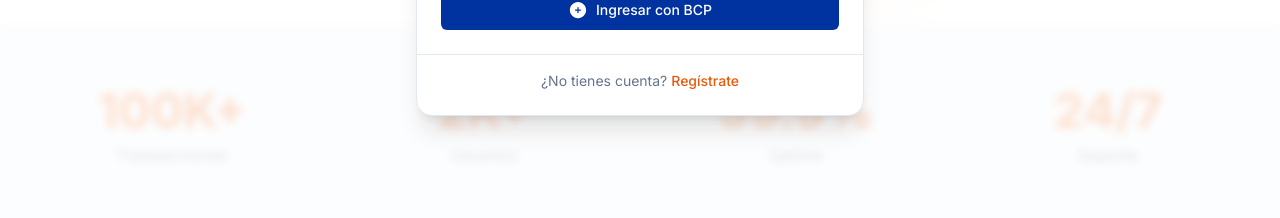
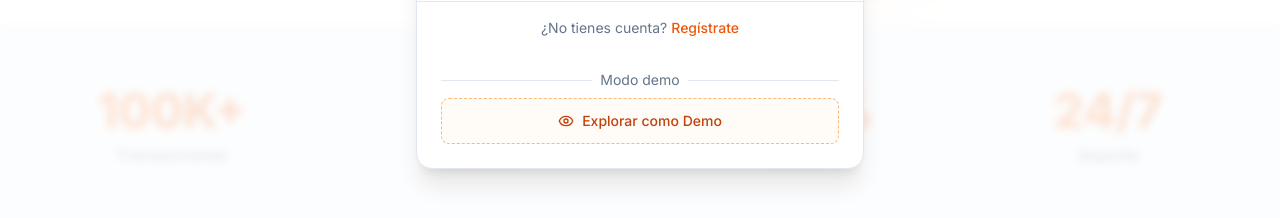
Before and after one commit to DevBelzebubs/Payflow-Frontend, a Next.js app: page / in a window 1280 px wide. Both pictures are taken after a click on the button "Iniciar Sesión". Shown: the part 558-776 px from the top of the page. Built offline with nearby package versions, Linux system fonts and the light colour scheme; no server answers.

Commit message:
GR-39 Added demo mode

```diff
--- a/api/services/AuthService.ts
+++ b/api/services/AuthService.ts
@@ -83,6 +83,16 @@
     throw new Error(errorMsg);
   }
 };
+const demoLogin = async (): Promise<AuthResponse> => {
+  try {
+    const response = await api.post<AuthResponse>('/auth/demo-login');
+    return response.data;
+  } catch (error: any) {
+    console.error('Error en demo login:', error.response?.data?.error || error.message);
+    throw new Error(error.response?.data?.error || 'Error al iniciar sesión demo');
+  }
+};
+
 const loginWithBcp = async (dni:string,passwordBcp:string):Promise<AuthResponse> =>{
   try {
     const response = await api.post<AuthResponse>("/auth/login", {
@@ -104,4 +114,5 @@
   register,
   getClienteByUsuarioId,
   createCliente,
+  demoLogin,
 };
--- a/app/dashboard/admin/administradores/page.tsx
+++ b/app/dashboard/admin/administradores/page.tsx
@@ -38,6 +38,7 @@
 
 const AdminAdministradores = () => {
   const { user } = useAuth();
+  const isDemo = user?.rol === 'DEMO';
   const [admins, setAdmins] = useState<AdminRecord[]>([]);
   const [loading, setLoading] = useState(true);
   const [search, setSearch] = useState('');
@@ -166,9 +167,11 @@
                       </div>
                       {!isSelf && (
                         <Button
+                          disabled={isDemo}
                           variant="ghost"
                           size="sm"
                           className="text-destructive hover:text-destructive hover:bg-destructive/10"
+                          title={isDemo ? 'No disponible en modo demo' : ''}
                           onClick={() => setConfirmDialog({ open: true, adminId: admin.id, adminName: admin.usuario?.nombre || '' })}
                         >
                           <Trash2 className="w-4 h-4" />
--- a/app/dashboard/admin/layout.tsx
+++ b/app/dashboard/admin/layout.tsx
@@ -19,7 +19,7 @@
         return;
       }
 
-      if (user?.rol === 'ADMIN' || user?.rol === 'admin') {
+      if (user?.rol === 'ADMIN' || user?.rol === 'admin' || user?.rol === 'DEMO') {
         setAuthorized(true);
         setChecking(false);
         return;
--- a/app/dashboard/admin/page.tsx
+++ b/app/dashboard/admin/page.tsx
@@ -22,9 +22,7 @@
   { key: 'totalUsuarios', label: 'Usuarios', icon: Users, color: 'text-blue-600', bg: 'bg-blue-100 dark:bg-blue-900/30' },
   { key: 'usuariosActivos', label: 'Activos', icon: UserCheck, color: 'text-green-600', bg: 'bg-green-100 dark:bg-green-900/30' },
   { key: 'totalAdmins', label: 'Admins', icon: Shield, color: 'text-purple-600', bg: 'bg-purple-100 dark:bg-purple-900/30' },
-  { key: 'totalProductos', label: 'Productos', icon: Package, color: 'text-orange-600', bg: 'bg-orange-100 dark:bg-orange-900/30' },
-  { key: 'totalServicios', label: 'Servicios', icon: LayoutGrid, color: 'text-teal-600', bg: 'bg-teal-100 dark:bg-teal-900/30' },
-  { key: 'totalOrdenes', label: 'Órdenes', icon: ShoppingCart, color: 'text-rose-600', bg: 'bg-rose-100 dark:bg-rose-900/30' },
+  { key: 'totalClientes', label: 'Clientes', icon: Users, color: 'text-indigo-600', bg: 'bg-indigo-100 dark:bg-indigo-900/30' },
 ];
 
 const CHART_COLORS = ['#f97316', '#3b82f6', '#22c55e', '#a855f7', '#ec4899'];
--- a/app/dashboard/components/layout/DashboardHeader.tsx
+++ b/app/dashboard/components/layout/DashboardHeader.tsx
@@ -1,13 +1,17 @@
 "use client";
 import React from "react";
-import { Menu, Zap } from "lucide-react";
+import { Menu, Zap, Eye } from "lucide-react";
 import { Button } from "@/components/ui/button";
+import { useAuth } from "@/hooks/auth/useAuth";
 
 interface DashboardHeaderProps {
   onOpenSidebar: () => void;
 }
 
 const DashboardHeader: React.FC<DashboardHeaderProps> = ({ onOpenSidebar }) => {
+  const { user } = useAuth();
+  const isDemo = user?.rol === 'DEMO';
+
   return (
     <header className="md:hidden sticky top-0 z-30 flex h-16 items-center justify-between border-b bg-background px-6">
       <div className="flex items-center space-x-2">
@@ -17,6 +21,11 @@
         <span className="text-xl font-bold bg-gradient-to-r from-orange-600 to-orange-500 bg-clip-text text-transparent">
           PayFlow
         </span>
+        {isDemo && (
+          <span className="ml-2 text-[10px] font-semibold text-orange-600 bg-orange-100 dark:bg-orange-900/30 px-2 py-0.5 rounded-full border border-orange-300 flex items-center gap-1">
+            <Eye className="w-3 h-3" /> DEMO
+          </span>
+        )}
       </div>
       <Button
         variant="outline"
--- a/app/dashboard/components/layout/Sidebar.tsx
+++ b/app/dashboard/components/layout/Sidebar.tsx
@@ -18,7 +18,8 @@
   Repeat,
   Shield,
   Users,
-  BarChart3
+  BarChart3,
+  Eye
 } from "lucide-react";
 const navItems = [
   { href: "/dashboard", label: "Inicio", icon: Home },
@@ -90,7 +91,7 @@
             </Link>
           );
         })}
-        {(user?.rol === 'ADMIN' || user?.rol === 'admin') && (
+        {(user?.rol === 'ADMIN' || user?.rol === 'admin' || user?.rol === 'DEMO') && (
           <>
             <div className="pt-4 pb-2 px-4">
               <div className="flex items-center gap-2">
@@ -144,9 +145,16 @@
             {user?.nombre.charAt(0).toUpperCase()}
           </div>
           <div>
-            <p className="text-sm font-semibold text-foreground">
-              {user?.nombre}
-            </p>
+            <div className="flex items-center gap-2">
+              <p className="text-sm font-semibold text-foreground">
+                {user?.nombre}
+              </p>
+              {user?.rol === 'DEMO' && (
+                <span className="text-[10px] font-semibold text-orange-600 bg-orange-100 dark:bg-orange-900/30 px-1.5 py-0.5 rounded-full flex items-center gap-0.5">
+                  <Eye className="w-3 h-3" /> DEMO
+                </span>
+              )}
+            </div>
             <p className="text-xs text-muted-foreground truncate">{user?.email}</p>
           </div>
         </div>
--- a/components/Auth/Login.tsx
+++ b/components/Auth/Login.tsx
@@ -4,6 +4,7 @@
 import { useRouter } from 'next/navigation';
 import { Button } from '../ui/button';
 import { AuthService } from '@/api/services/AuthService';
+import { Eye } from 'lucide-react';
 
 const Login: React.FC<LoginModalProps> = ({ isOpen, onClose, onSwitchToRegister }) => {
   const [identifier, setIdentifier] = useState('');
@@ -190,6 +191,40 @@
                 Regístrate
               </button>
             </div>
+
+            <div className="px-6 pb-6">
+              <div className="relative my-2">
+                <div className="absolute inset-0 flex items-center">
+                  <div className="w-full border-t border-border"></div>
+                </div>
+                <div className="relative flex justify-center text-sm">
+                  <span className="px-2 bg-card text-muted-foreground">Modo demo</span>
+                </div>
+              </div>
+              <button
+                type="button"
+                onClick={async () => {
+                  setLocalLoading(true);
+                  try {
+                    const response = await AuthService.demoLogin();
+                    if (response && response.token) {
+                      localStorage.setItem('token', response.token);
+                      localStorage.setItem('user', JSON.stringify(response.user));
+                      window.location.href = '/dashboard';
+                    }
+                  } catch (err: any) {
+                    setError(err.message || 'Error al iniciar sesión demo');
+                  } finally {
+                    setLocalLoading(false);
+                  }
+                }}
+                disabled={loading}
+                className="w-full mt-2 rounded-lg border border-dashed border-orange-300 bg-orange-50/50 px-4 py-3 text-sm font-medium text-orange-700 hover:bg-orange-100 focus:outline-none focus:ring-2 focus:ring-orange-300 transition-colors flex items-center justify-center gap-2"
+              >
+                <Eye className="w-4 h-4" />
+                {loading ? 'Iniciando...' : 'Explorar como Demo'}
+              </button>
+            </div>
           </motion.div>
         </motion.div>
       )}
--- a/contexts/AuthContext.tsx
+++ b/contexts/AuthContext.tsx
@@ -34,12 +34,25 @@
   useEffect(() => {
     const session = getSession();
     if (session) {
+      const loggedUser = session.user as User;
       setToken(session.token);
-      setUser(session.user as User);
+      setUser(loggedUser);
       setAuthHeader(session.token);
       setIsAuthenticated(true);
       setSessionCookie(session.token);
-      syncUser((session.user as User).id);
+      if (loggedUser.rol === 'DEMO') {
+        setCliente({
+          id: 'demo-cliente-0000',
+          usuarioId: 'demo-user-0000',
+          nombre: 'Usuario Demo',
+          correo: 'demo@payflow.com',
+          telefono: '',
+          dni: '00000000',
+          fechaRegistro: new Date().toISOString(),
+        });
+      } else {
+        syncUser(loggedUser.id);
+      }
     }
     setLoading(false);
   }, []);
```
Also changed, not shown: app/dashboard/admin/productos/page.tsx (+11 -6 lines), app/dashboard/admin/servicios/page.tsx (+7 -4 lines), app/dashboard/admin/usuarios/page.tsx (+10 -2 lines), app/dashboard/profile/page.tsx (+18 -13 lines).
